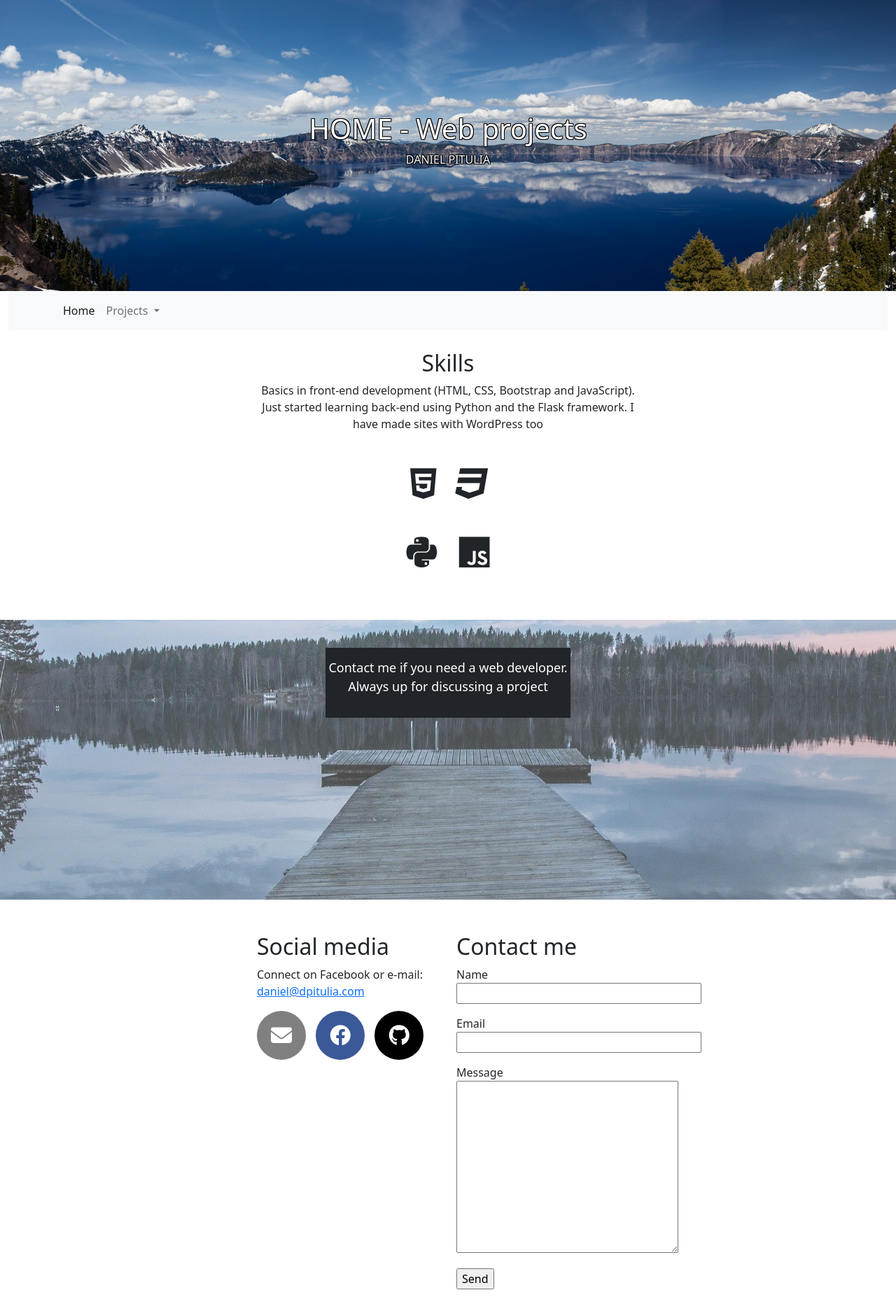
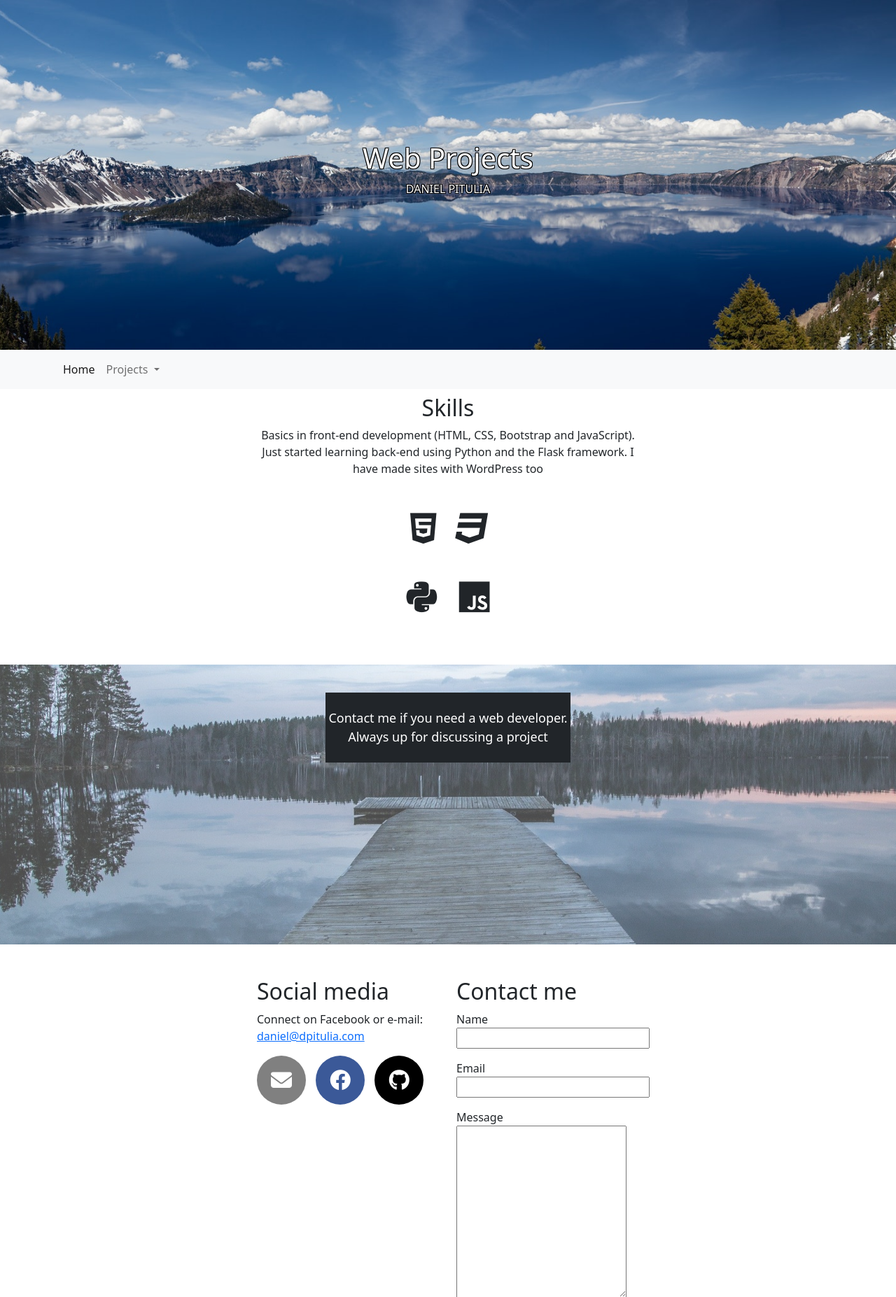
Before and after one commit to danielpitulia/Flask_portfolio_website, a Flask app: page / in a window 1280 px wide. Shown: the top 1854 px of the page at 70% size. Run offline with Flask 2, Linux system fonts and the light colour scheme; some libraries are stand-ins or nearby versions; some web fonts are replaced.

Commit message:
Fixed title, text in skills section, 'contact me' text in dock-banner, size of contact me form. Also added sticky-top menu.

```diff
--- a/app/routes.py
+++ b/app/routes.py
@@ -7,7 +7,6 @@ from flask_mail import Mail, Message
 import datetime
 
 date = datetime.datetime.now().strftime("%c")
-
 
 @app.route('/index', methods=['GET', 'POST'])
 @app.route('/', methods=['GET', 'POST'])
@@ -22,9 +21,9 @@ def index():
         msg.body = form.message.data
         mail.send(msg)
         sent_message = "Your message has been sent."
-        return render_template('index.html', title='HOME - WEBSITE PORTFOLIO', date=date, css="styles_index", form=form, sent_message=sent_message, topBanner = topBanner, js_static=js_static)
+        return render_template('index.html', title='D. Pitulia', date=date, css="styles_index", form=form, sent_message=sent_message, topBanner = topBanner, js_static=js_static)
     else:
-        return render_template('index.html', title='HOME - Web projects', date=date, form=form, css="styles_index", topBanner = topBanner, js_static=js_static)
+        return render_template('index.html', title='Web Projects', date=date, form=form, css="styles_index", topBanner = topBanner, js_static=js_static)
 
 
 @app.route('/publictransport', methods=['GET', 'POST'])
--- a/app/static/css/styles.css
+++ b/app/static/css/styles.css
@@ -39,8 +39,19 @@ li {
  }
 
  #topBanner {
+      height: 500px;
       background-image: url("../img/home.jpg");
+      background-position: center;
       background-size: cover;
+      display:flex;
+      flex-direction: column;
+      justify-content: center;
+      text-shadow:
+           -1px -1px 0 #000,
+           1px -1px 0 #000,
+           -1px 1px 0 #000,
+           1px 1px 0 #000;
+      /*background-size: cover;
       background-position: center;
       background-repeat: no-repeat;
       background-size: cover;
@@ -53,9 +64,16 @@ li {
            -1px -1px 0 #000,
            1px -1px 0 #000,
            -1px 1px 0 #000,
-           1px 1px 0 #000;
+           1px 1px 0 #000;*/
  }
 
- .home-banner{
-      padding: 10rem !important;
+ #topBanner h1{
+      order: 1;
 }
+
+#topBanner p{
+     order: 2;
+}
+ .non-home-banner{
+     height: 300px !important; /* Decrease banner size if not on home-page */
+}
--- a/app/static/css/styles_index.css
+++ b/app/static/css/styles_index.css
@@ -20,6 +20,7 @@ i.fa-brands {
 #dock-background{
      background-image: url("../img/pixabay_dock_crop.jpg");
      background-position: center;
+     background-size: cover;
      height: 400px;
      opacity: 0.7;
 }
--- a/app/templates/base.html
+++ b/app/templates/base.html
@@ -20,27 +20,23 @@
      <link rel="stylesheet" href="{{ url_for('static', filename='fontawesome/css/brands.css') }}">
      <link rel="stylesheet" href="{{ url_for('static', filename='fontawesome/css/solid.css') }}">
      <link rel="stylesheet" media="screen" href="https://fontlibrary.org//face/fifteen" type="text/css">
-
      <!--<script src="{{ url_for('static', filename='js/bootstrap/bootstrap.bundle.js') }}"></script>-->
-
      {% if js_online %}
      <script async="true" src="{{ js_online }}"></script>
      {% endif %}
-
 </head>
 
 <body>
-     <header>
      {% if topBanner %}
-          <div id="topBanner" class="bg-dark text-white text-center home-banner">
+     <div id="topBanner" class="bg-dark text-white text-center">
      {% else %}
-          <div id="topBanner" class="bg-dark text-white text-center">
+     <div id="topBanner" class="bg-dark text-white text-center non-home-banner">
      {% endif %}
           <h1>{{ title }}</h1>
           <p>DANIEL PITULIA</p>
      </div>
-          <div class="container-fluid">
-               <nav class="navbar navbar-expand-lg navbar-light bg-light">
+     <div class="sticky-top">
+          <nav class="navbar navbar-expand-lg navbar-light bg-light ">
                <div class="container">
                     <button class="navbar-toggler" type="button" data-bs-toggle="collapse" data-bs-target="#navbarNavDropdown" aria-controls="navbarNavDropdown" aria-expanded="false" aria-label="Toggle navigation">
                          <span class="navbar-toggler-icon"></span>
@@ -67,7 +63,6 @@
           </nav>
      </div>
 
-     </header>
           {% block content %}{% endblock %}
           <footer id="footer" class="bg-dark text-white text-center">
                <p id="dates">{{ date }}</p>
@@ -80,4 +75,5 @@
           <script src="{{ url_for('static', filename='js/unitcircle/{0}'.format(js_circle)) }}"></script>
           {% endif %}
 </body>
+
 </html>
--- a/app/templates/index.html
+++ b/app/templates/index.html
@@ -4,7 +4,7 @@
 <div class="wrapper">
 	<div class="container-sm">
 		<div class="row justify-content-center intro p-2">
-			<div class="col-6">
+			<div class="col-md-6">
 				<article>
 					<h2>Skills</h2>
 					<p>Basics in front-end development (HTML, CSS, Bootstrap and JavaScript). Just started learning back-end using Python and the Flask framework. I have made sites with WordPress too </p>
@@ -27,7 +27,7 @@
 	</div>
 	<section id="dock-section" class="my-4">
 		<div id="dock-background"></div>
-		<div id="dock-text" class="text-white bg-dark"><p>Contact me if you need a web developer. Always up for discussing a project</p></div>
+		<div id="dock-text" class="text-white bg-dark pt-3"><p>Contact me if you need a web developer. Always up for discussing a project</p></div>
 	</section>
 
 	<div class="container-sm mt-5">
@@ -46,21 +46,21 @@
 				<form action="" method="post" novalidate>
 					{{ form.csrf_token() }}
 					<p>{{ form.name.label }}<br>
-						{{ form.name(size=32) }}
+						{{ form.name(size=24) }}
 					</p>
 					{% if form.name.errors %}
 					<p class="error">{{ form.name.errors[0] }}
 					<p>
 						{% endif %}
 					<p>{{ form.email.label }}<br>
-						{{ form.email(size=32) }}
+						{{ form.email(size=24) }}
 					</p>
 					{% if form.email.errors %}
 					<p class="error">{{ form.email.errors[0] }}
 					<p>
 						{% endif %}
 					<p>{{ form.message.label }}<br>
-						{{ form.message(cols=32, rows=10) }}
+						{{ form.message(cols=24, rows=10) }}
 					</p>
 					{% if form.message.errors %}
 					<p class="error">{{ form.message.errors[0] }}
```
Lines whose indentation alone changed are shown as unchanged.
